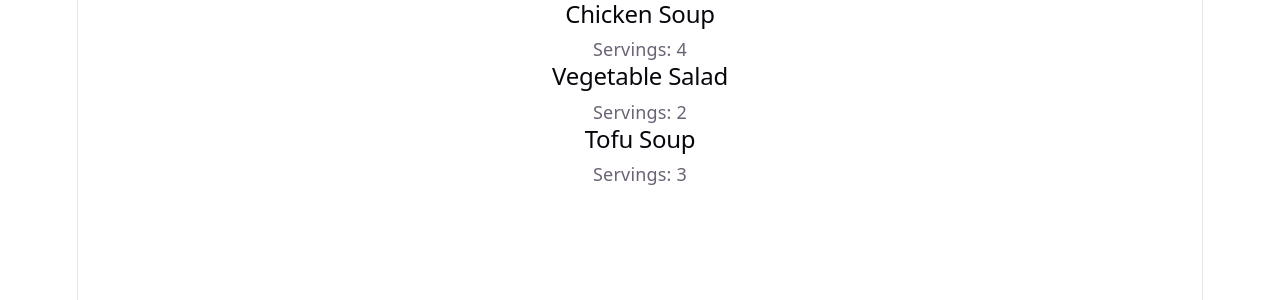
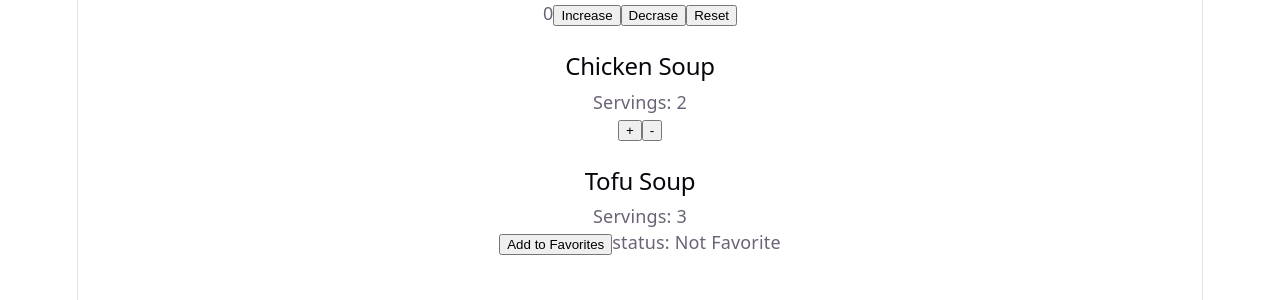
Before and after one commit to dwi-indah/learn-fundamental-fe, a React (Vite) app in the folder latihan-react/: page / in a window 1280 px wide. Shown: the top 300 px of the page. Built offline with nearby package versions, Linux system fonts and the light colour scheme.

Commit message:
day 17 - latihan state

```diff
--- a/latihan-react/src/App.jsx
+++ b/latihan-react/src/App.jsx
@@ -1,10 +1,50 @@
-import './App.css'
+import { useState } from 'react';
+import './App.css';
+// import FavoriteButton from './components/FavoriteButton';
+
+
+function Counter() {
+  const [count, setCount] = useState(0);
+
+  return (
+    <div>
+      <span>{count}</span>
+      <button onClick={() => setCount((previousCount) => previousCount + 1)}>Increase</button>
+      <button onClick={() => setCount((previousCount) => previousCount - 1)}>Decrase</button>
+      <button onClick={() => setCount(0)}>Reset</button>
+    </div>
+  )
+}
+
+function RecipeServings({ name }) {
+  const [servings, setServings] = useState(2);
+
+  return (
+    <article className="recipe-card">
+      <h2>{name}</h2>
+      <p>Servings: {servings}</p>
+      <div>
+        <button onClick={() => setServings((previousServings) => previousServings + 1)}>+</button>
+        {/* <button disabled={servings === 1} onClick={() => setServings((previousServings) => previousServings > 1 ? previousServings - 1 : previousServings)}>-</button> */}
+        <button disabled={servings === 1} onClick={() => setServings((previousServings) => Math.max(1, previousServings - 1))}>-</button>
+      </div>
+
+    </article>
+  )
+}
 
 function RecipeCard({ name, servings }) {
+  const [isFavorite, setIsFavorite] = useState(false);
+
+
   return(
     <article>
       <h2>{name}</h2>
       <p>Servings: {servings}</p>
+      <button onClick={() => setIsFavorite(!isFavorite)}>
+        { isFavorite ? "Remove from Favorites" : "Add to Favorites" }
+      </button>
+      <span>status: { isFavorite ? "Favorite" : "Not Favorite" }</span>
     </article>
   )
 }
@@ -13,8 +53,10 @@ function App() {
 
   return (
     <>
-      <RecipeCard name="Chicken Soup" servings={4} />
-      <RecipeCard name="Vegetable Salad" servings={2} />
+      <Counter />
+      <br />
+      <RecipeServings name="Chicken Soup" />
+      <br />
       <RecipeCard name="Tofu Soup" servings={3} />
     </>
   )
--- /dev/null
+++ b/latihan-react/src/components/FavoriteButton.jsx
@@ -0,0 +1,13 @@
+import { useState } from "react";
+
+function FavoriteButton() {
+    const [isFavorite, setIsFavorite] = useState(false);
+
+    return (
+        <button onClick={() => setIsFavorite(!isFavorite)}>
+            {isFavorite ? "Remove from Favorites" : "Add to Favorites"}
+        </button>
+    )
+}
+
+export default FavoriteButton;
```
